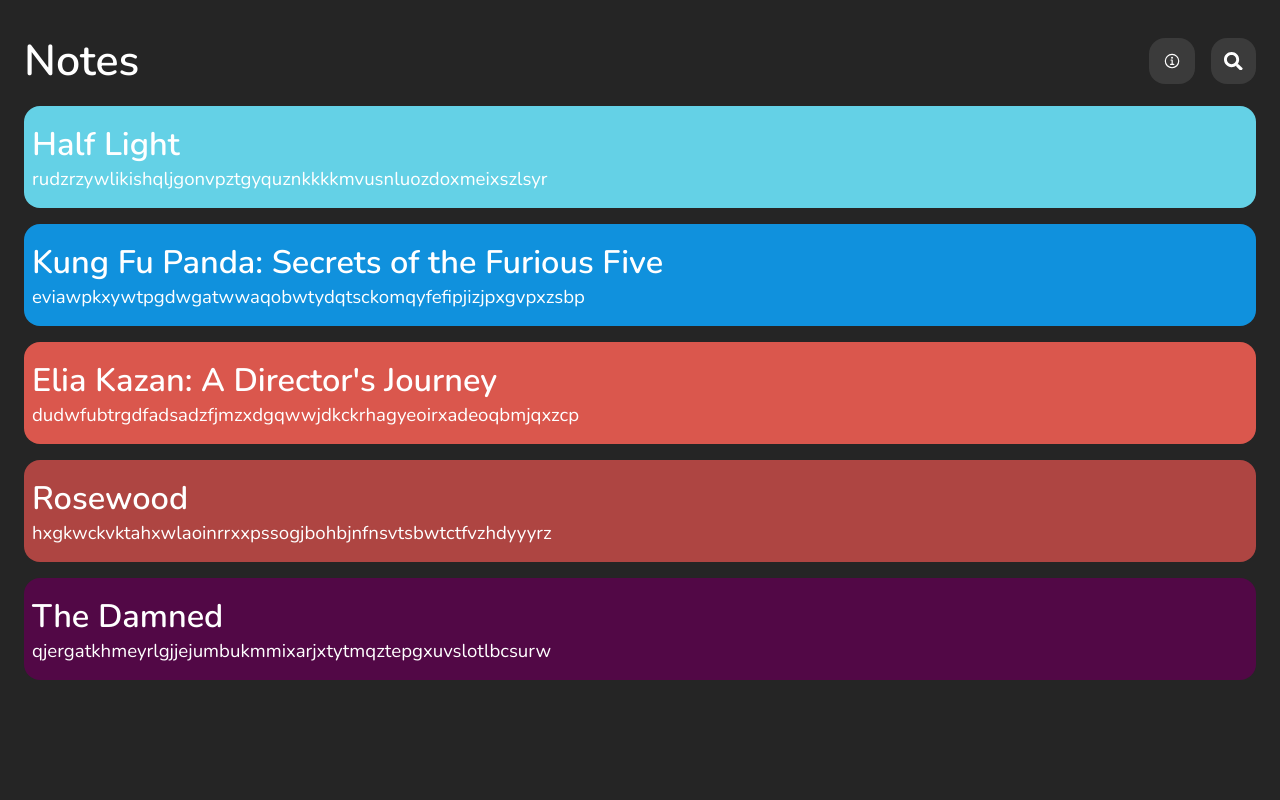
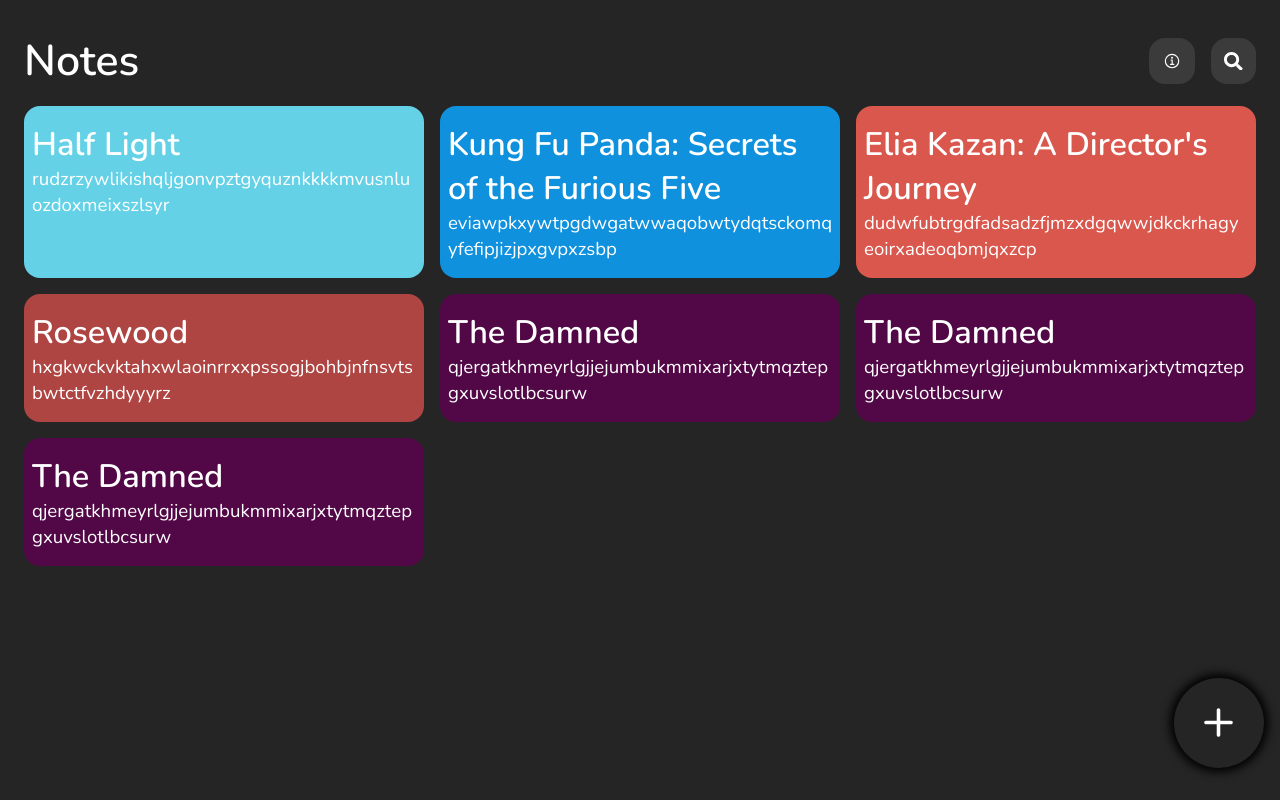
Before and after one commit to llmandres/Node, a React (Vite) app in the folder reactTest/: page / in a window 1280 px wide. Built offline with nearby package versions, Linux system fonts and the light colour scheme.

Commit message:
Clase React +1

```diff
--- a/reactTest/src/App.jsx
+++ b/reactTest/src/App.jsx
@@ -1,5 +1,6 @@
 import  React  from 'react'
 import Note from './pages/Note'
+import ImagePlaceHolder from './components/ImagenPlaceHolder'
 /*Las cosas se importan donde se vayan a utilizar */
 
 
@@ -9,7 +10,7 @@
     /* */
     return(
         <div className='app'>
-        <Note/>
+        <Note></Note>
         </div>
     )
 }
--- /dev/null
+++ b/reactTest/src/components/ImagenPlaceHolder.jsx
@@ -0,0 +1,15 @@
+import  React  from 'react'
+import '../styles/ImagenPlaceHolder.css'
+
+
+function ImagePlaceHolder(props) {
+    /* */
+    return(
+        <div className='imageplaceholder'>
+            <img className='imageplaceholder__image' src={props.Image} alt="Imagen de primera nota" />
+            <p className='imageplaceholder__text'>{props.text}</p>
+        </div>
+    )
+}
+
+export default ImagePlaceHolder
--- a/reactTest/src/pages/Note.jsx
+++ b/reactTest/src/pages/Note.jsx
@@ -2,8 +2,11 @@
 import  ButtonIcon  from '../components/ButtonIcon.jsx'
 import  Header  from '../components/Header.jsx'
 import NoteItem from '../components/NoteItem.jsx';
+
+import ImagePlaceHolder from '../components/ImagenPlaceHolder.jsx';
 import { FaSearch } from "react-icons/fa";
 import { IoInformationCircleOutline } from "react-icons/io5";
+import { IoIosAdd } from 'react-icons/io';
 /*Las cosas se importan donde se vayan a utilizar */
 
 
@@ -15,8 +18,13 @@
         {"id":"7875ba39-a73f-4751-926d-8871547848c3","titulo":"Kung Fu Panda: Secrets of the Furious Five","descripcion":"eviawpkxywtpgdwgatwwaqobwtydqtsckomqyfefipjizjpxgvpxzsbp","color":"#1091dd"},
         {"id":"09acb98e-f954-4162-89e8-675440925a90","titulo":"Elia Kazan: A Director's Journey","descripcion":"dudwfubtrgdfadsadzfjmzxdgqwwjdkckrhagyeoirxadeoqbmjqxzcp","color":"#da574d"},
         {"id":"489a4139-47fe-41cb-9b0a-540beb57cc3d","titulo":"Rosewood","descripcion":"hxgkwckvktahxwlaoinrrxxpssogjbohbjnfnsvtsbwtctfvzhdyyyrz","color":"#ae4542"},
+        {"id":"620bdc1b-489f-4659-84c7-d209ebaa6724","titulo":"The Damned","descripcion":"qjergatkhmeyrlgjjejumbukmmixarjxtytmqztepgxuvslotlbcsurw","color":"#520846"},
+        {"id":"620bdc1b-489f-4659-84c7-d209ebaa6724","titulo":"The Damned","descripcion":"qjergatkhmeyrlgjjejumbukmmixarjxtytmqztepgxuvslotlbcsurw","color":"#520846"},
         {"id":"620bdc1b-489f-4659-84c7-d209ebaa6724","titulo":"The Damned","descripcion":"qjergatkhmeyrlgjjejumbukmmixarjxtytmqztepgxuvslotlbcsurw","color":"#520846"}]
     /* */
+
+
+     /*  Si hay algo en el array que son las notas, imprimira las notas, si no, imprimira ImagenPlaceHolder*/
     return(
         <>
         <Header>
@@ -26,11 +34,18 @@
                 <ButtonIcon icon={<FaSearch/>}/>
                 </div>
         </Header>
+
         <div className='note_container'>
-        {data.map(elem => <NoteItem key={elem.key} title={elem.titulo} description={elem.descripcion} color={elem.color}/>)}
+
+            {data.length !== 0 ?
+            data.map(elem => <NoteItem key={elem.key} title={elem.titulo} description={elem.descripcion} color={elem.color}/>)
+        : <ImagePlaceHolder Image='..\src\assets\react.svg' text='Crea una nueva'/>}
 
 
         </div>
+        <button className='note__add'>
+            <IoIosAdd />
+        </button>
 
 
     </>
--- /dev/null
+++ b/reactTest/src/styles/ImagenPlaceHolder.css
@@ -0,0 +1,25 @@
+.imageplaceholder{
+    display: flex;
+    flex-direction: column;
+    justify-content: center;
+    align-items: center;
+    width: 50dvw;
+    height: 50dvh;
+
+    /*Centrar la imagen y texto en el medio*/
+    position: fixed;
+    top: 50%;
+    left: 50%;
+    translate: -50% -50%;
+}
+.imageplaceholder__image{
+    height: 100%;
+    width: 100%;
+
+}
+.imageplaceholder__text{
+    color: var(--color-secundary);
+    font-weight: var(--fw-light);
+    font-size: var(--fs-base);
+    text-align: center;
+}
--- a/reactTest/src/styles/Note.css
+++ b/reactTest/src/styles/Note.css
@@ -9,7 +9,29 @@
 }
 .note_container{
     margin-top: var(--spacing-md);
-    display: flex;
+    display: grid;
+    grid-template-columns: repeat(auto-fit, minmax(300px, 1fr));
     flex-direction: column;
     gap: var(--spacing-md);
 }
+
+.note__add{
+    position: fixed;
+    bottom: var(--spacing-xl);
+    right: var(--spacing-md);
+    background-color: var(--color-primary);
+    border: none;
+    border-radius: 100%;
+    padding: 1.25em;
+    display: flex;
+    align-items: center;
+    justify-content: center;
+    box-shadow: 0px 0px 10px 4px;
+}
+.note__add svg{ /* Esto va a buscar los SVG dentro del note_add y lo va a estilar*/
+    color: var(--color-secundary);
+    height: var(--fs-xxl) ;
+    width: var(--fs-xxl
+    ) ;
+
+}
```
Also changed, not shown: reactTest/src/components/Modal.jsx (+21 -0 lines), reactTest/src/styles/Modal.css (added).
